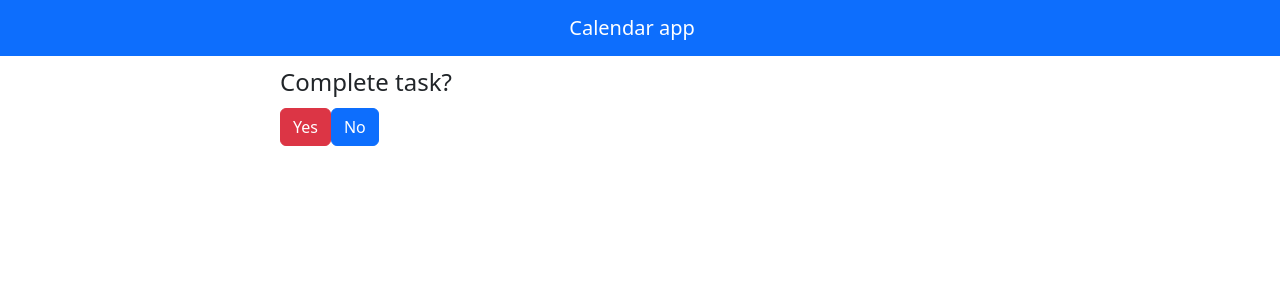
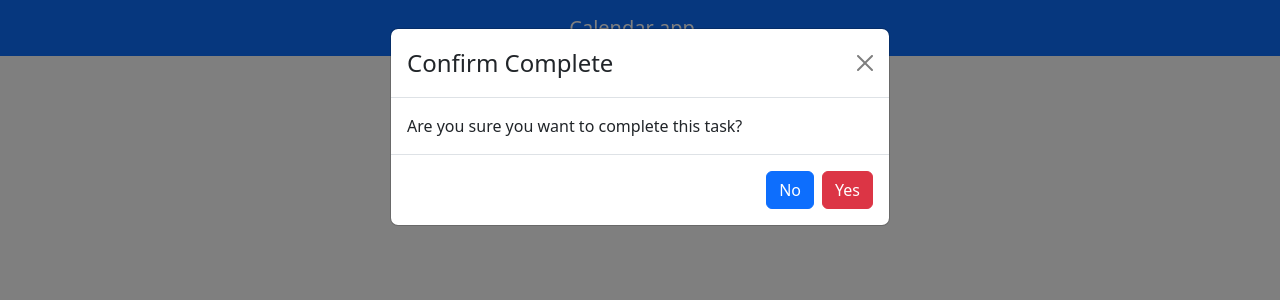
Before and after one commit to Zip0/calendar-frontend, a React (Create React App) app: page /complete-task/1 in a window 1280 px wide. Shown: the top 300 px of the page. Built offline with nearby package versions, Linux system fonts and the light colour scheme.

Commit message:
added modals, validation to add

```diff
--- a/src/pages/completeTask.tsx
+++ b/src/pages/completeTask.tsx
@@ -1,12 +1,15 @@
+import { useState } from 'react';
 import axios from "axios";
-import { Button, Col, Container, Row } from "react-bootstrap";
+import { Button, Modal, Col, Container, Row } from "react-bootstrap";
 import { useNavigate, useParams } from "react-router-dom";
 
-const CompleteTask = () => {
+function CompleteTask() {
+  const [show, setShow] = useState(true);
+  const handleClose = () => setShow(false);
   const { id } = useParams();
   const navigate = useNavigate();
-  const completeTaskHandler = () => {
 
+  function completeTaskHandler() {
     axios.patch("http://localhost:4000/tasks/" + id).then(() => {
       navigate("/");
     });
@@ -14,27 +17,20 @@ const CompleteTask = () => {
 
   return (
     <>
-      <Container className="mt-2">
-        <Row>
-          <Col className="col-md-8 offset-md-2">
-            <legend>Complete task?</legend>
-            <Button
-              type="button"
-              variant="danger"
-              onClick={completeTaskHandler}
-            >
-              Yes
-            </Button>
-            <Button
-              type="button"
-              variant="primary"
-              onClick={() => navigate("/")}
-            >
-              No
-            </Button>
-          </Col>
-        </Row>
-      </Container>
+      <Modal show={show} onHide={handleClose}>
+        <Modal.Header closeButton>
+          <Modal.Title>Confirm Complete</Modal.Title>
+        </Modal.Header>
+        <Modal.Body>Are you sure you want to complete this task?</Modal.Body>
+        <Modal.Footer>
+          <Button variant="primary" onClick={() => navigate("/")}>
+            No
+          </Button>
+          <Button variant="danger" onClick={completeTaskHandler}>
+            Yes
+          </Button>
+        </Modal.Footer>
+      </Modal>
     </>
   );
 };
--- a/src/pages/createTask.tsx
+++ b/src/pages/createTask.tsx
@@ -1,22 +1,27 @@
 import axios from "axios";
 import { useRef } from "react";
 import { Button, Col, Container, Row, Form } from "react-bootstrap";
-import { useNavigate } from "react-router-dom";
+import { SubmitFunction, useNavigate } from "react-router-dom";
 
-const CreateTask = () => {
+function CreateTask(event: any) {
   const content = useRef<HTMLInputElement | null>(null);
   const done = useRef<HTMLSelectElement | null>(null);
   const navigate = useNavigate();
 
-  const addTaskHandler = () => {
-    var doneString = done.current?.value;
-    var doneBoolean = false;
+  function handleSubmit(event: any) {
+    event.preventDefault();
+
+    if (content.current?.value.trim() === "") {
+      alert("Input is empty");
+    } else {
+      let doneString = done.current?.value;
+      let doneBoolean = false;
 
       if (doneString?.toString() == "true") {
         doneBoolean = true;
       }
 
-    var payload = {
+      let payload = {
         content: content.current?.value,
         done: doneBoolean,
       };
@@ -24,17 +29,25 @@ const CreateTask = () => {
       axios.post("http://localhost:4000/tasks", payload).then(() => {
         navigate("/");
       });
+    }
+
+
+
   };
 
   return (
-    <>
+    <Form onSubmit={handleSubmit}>
       <Container className="mt-2">
         <Row>
           <Col className="col-md-8 offset-md-2">
             <legend>Create New Task</legend>
             <Form.Group className="mb-3" controlId="formContent">
               <Form.Label>Content</Form.Label>
-              <Form.Control autoFocus type="text" ref={content} />
+              <Form.Control
+                required
+                autoFocus
+                type="text"
+                ref={content} />
             </Form.Group>
             <Form.Group controlId="formDone">
               <Form.Label>Done</Form.Label>
@@ -44,16 +57,22 @@ const CreateTask = () => {
               </Form.Control>
             </Form.Group>
             <Button
-              type="button"
+              type="submit"
               variant="primary"
-              onClick={addTaskHandler}
             >
               Add
+            </Button>
+            <Button
+              type="button"
+              variant="danger"
+              onClick={() => navigate("/")}
+            >
+              Cancel
             </Button>
           </Col>
         </Row>
       </Container>
-    </>
+    </Form>
   );
 };
 export default CreateTask;
--- a/src/pages/deleteTask.tsx
+++ b/src/pages/deleteTask.tsx
@@ -1,12 +1,16 @@
+import { useState } from 'react';
 import axios from "axios";
-import { Button, Col, Container, Row } from "react-bootstrap";
+import { Button, Modal, Col, Container, Row } from "react-bootstrap";
 import { useNavigate, useParams } from "react-router-dom";
 
-const DeleteTask = () => {
+function DeleteTask() {
+  const [show, setShow] = useState(true);
+  const handleClose = () => setShow(false);
+
   const { id } = useParams();
   const navigate = useNavigate();
 
-  const deleteTaskHandler = () => {
+  function deleteTaskHandler() {
     axios.delete("http://localhost:4000/tasks/" + id).then(() => {
       navigate("/");
     });
@@ -14,27 +18,20 @@ const DeleteTask = () => {
 
   return (
     <>
-      <Container className="mt-2">
-        <Row>
-          <Col className="col-md-8 offset-md-2">
-            <legend>Confirm delete?</legend>
-            <Button
-              type="button"
-              variant="danger"
-              onClick={deleteTaskHandler}
-            >
-              Yes
-            </Button>
-            <Button
-              type="button"
-              variant="primary"
-              onClick={() => navigate("/")}
-            >
-              No
-            </Button>
-          </Col>
-        </Row>
-      </Container>
+      <Modal show={show} onHide={handleClose}>
+        <Modal.Header closeButton>
+          <Modal.Title>Confirm Delete</Modal.Title>
+        </Modal.Header>
+        <Modal.Body>Are you sure you want to delete this task?</Modal.Body>
+        <Modal.Footer>
+          <Button variant="primary" onClick={() => navigate("/")}>
+            No
+          </Button>
+          <Button variant="danger" onClick={deleteTaskHandler}>
+            Yes
+          </Button>
+        </Modal.Footer>
+      </Modal>
     </>
   );
 };
```
Also changed, not shown: docker-compose.dev.yml (deleted, +0 -13 lines), src/App.css (line endings or trailing spaces), 1 other file (tests, documents, lock files or other folders). Lines whose indentation alone changed are shown as unchanged.
